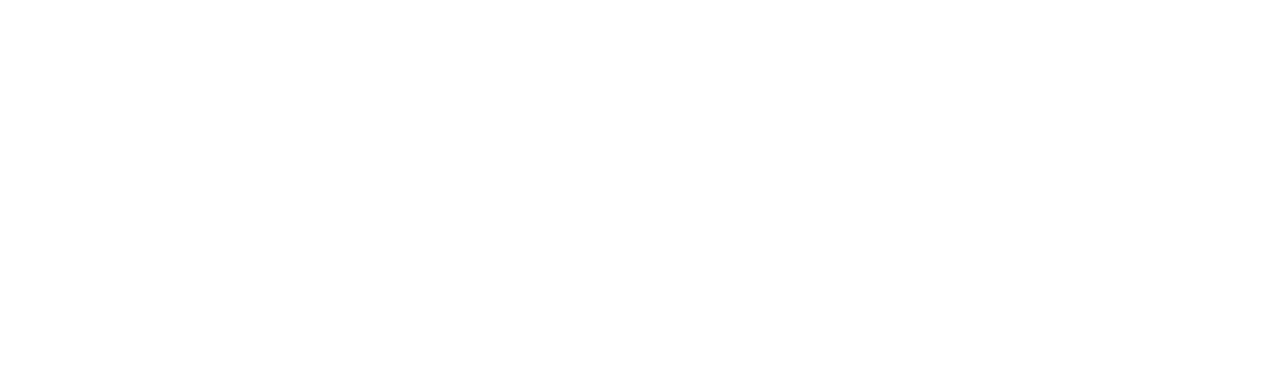
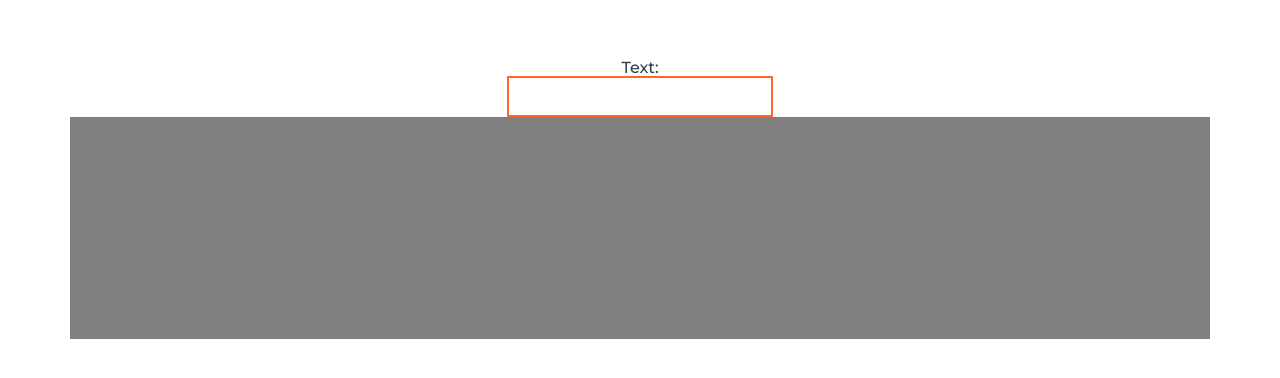
Before and after one commit to Naira21/gohome-apartments, a Vue app: page / in a window 1280 px wide. Shown: the top 378 px of the page. Built offline with nearby package versions, Linux system fonts and the light colour scheme.

Commit message:
added styles, inputComponent and corrected attrs

```diff
--- a/src/App.vue
+++ b/src/App.vue
@@ -1,20 +1,40 @@
 <template>
   <div :id="$style.app">
-    <ApartmentsList :items="apartment" />
+    <h2>Text: {{ text }}</h2>
+    <CustomInput class="check-style" v-model="text" />
+    <ApartmentsList :items="apartments">
+      <template v-slot:apartment="{ apartment }">
+        <ApartmentsItem
+          :key="apartment.id"
+          :rating="apartment.rating"
+          :price="apartment.price"
+          :descr="apartment.descr"
+          style="background: grey"
+          @click="handleClick"
+        />
+        <!-- :imgUrl="apartment.imgUrl" -->
+      </template>
+    </ApartmentsList>
   </div>
 </template>
 
 <script>
 import { ref } from "vue";
+import ApartmentsItem from "./components/apartment/ApartmentsItem.vue";
 import ApartmentsList from "./components/apartment/ApartmentsList.vue";
+import CustomInput from "./components/shared/CustomInput.vue";
 
 export default {
   name: "App",
   components: {
     ApartmentsList,
+    ApartmentsItem,
+    CustomInput,
   },
   setup() {
-    const apartment = ref([
+    // const apartments = [];
+    const text = ref("");
+    const apartments = ref([
       {
         id: "5f05c9dad2c9bc0f773444bc",
         title:
@@ -57,15 +77,21 @@
       phone: "115-355-5652",
       email: "Tracey.Morar86@hotmail.com",
     });
-    // const allClicks = ref(0);
-    // function increment() {
-    //   allClicks.value += 1;
-    // }
-    // function amountOfClicks() {
-    //   return `Amount of clicks ${allClicks.value}`;
-    // }
-    // return { allClicks, amountOfClicks, increment };
-    return { owner, apartment };
+
+    function handleClick() {
+      console.log("handleClock");
+    }
+    function onInput() {
+      console.log("onInput in App");
+    }
+    return {
+      text,
+      owner,
+      apartments,
+      handleClick,
+
+      onInput,
+    };
   },
 };
 </script>
@@ -79,4 +105,9 @@
   color: #2c3e50;
   margin-top: 60px;
 }
+
+.check-style {
+  background: red;
+  font-weight: bold;
+}
 </style>
--- a/src/assets/scss/index.scss
+++ b/src/assets/scss/index.scss
@@ -1 +1,11 @@
 @import './reset.scss';
+@import './variables.scss';
+
+*{
+    box-sizing: border-box;
+
+    &::before,
+    ::after{
+        box-sizing: inherit;
+    }
+}
--- /dev/null
+++ b/src/assets/scss/variables.scss
@@ -0,0 +1 @@
+$main-color:#ff662d;
--- a/src/components/apartment/ApartmentsItem.vue
+++ b/src/components/apartment/ApartmentsItem.vue
@@ -1,5 +1,5 @@
 <template>
-  <div class="apartments-item">
+  <div class="apartments-item" @click="$emit('click')">
     <div class="apartments-item__inner">
       <!-- <img :src="imgUrl" alt="" class="apartments-item__picture" /> -->
       <div class="apartments-item__content">
@@ -39,7 +39,11 @@
     },
   },
   setup() {
-    return {};
+    function log(ind, event) {
+      console.log(event);
+      console.log(ind);
+    }
+    return { log };
   },
 };
 </script>
--- a/src/components/apartment/ApartmentsList.vue
+++ b/src/components/apartment/ApartmentsList.vue
@@ -1,27 +1,31 @@
 <template>
   <Container>
+    <slot name="title"></slot>
     <div class="apartments-list">
-      <ApartmentsItem
+      <template v-for="apartment in items">
+        <slot name="apartment" v-bind:apartment="apartment" />
+      </template>
+      <!-- <ApartmentsItem
         v-for="{ id, descr, price, rating } in items"
         :key="id"
         :descr="descr"
         :price="price"
         :rating="rating"
         class="apartments-list__item"
-      />
-      <!-- :imgUrl="" -->
+        :imgUrl="{backgroundColor: grey}"
+      /> -->
     </div>
   </Container>
 </template>
 
 <script>
-import ApartmentsItem from "./ApartmentsItem.vue";
+// import ApartmentsItem from "./ApartmentsItem.vue";
 import Container from "../shared/Container.vue";
 
 export default {
   name: "ApartmentsList",
   components: {
-    ApartmentsItem,
+    // ApartmentsItem,
     Container,
   },
   props: {
--- /dev/null
+++ b/src/components/shared/CustomInput.vue
@@ -0,0 +1,38 @@
+<template>
+  <input class="custom-input" v-bind="$attrs" v-on="listeners" />
+</template>
+
+<script>
+import { computed } from "@vue/runtime-core";
+
+export default {
+  name: "CustomInput",
+  emits: ["update:modelValue"],
+  inheritAttrs: true,
+  setup(props, { attrs, emit }) {
+    const listeners = computed(() => {
+      return {
+        ...attrs,
+        input: (event) => {
+          console.log(event.target.value);
+
+          emit("update:modelValue", event.target.value);
+        },
+      };
+    });
+    return { listeners };
+  },
+};
+</script>
+
+<style lang='scss' scoped>
+@import "../../assets/scss/variables";
+.custom-input {
+  min-height: 40px;
+  border: 2px solid $main-color;
+  font-size: 18px;
+  outline: none;
+  line-height: inherit;
+  padding: 8px 15px;
+}
+</style>
```
